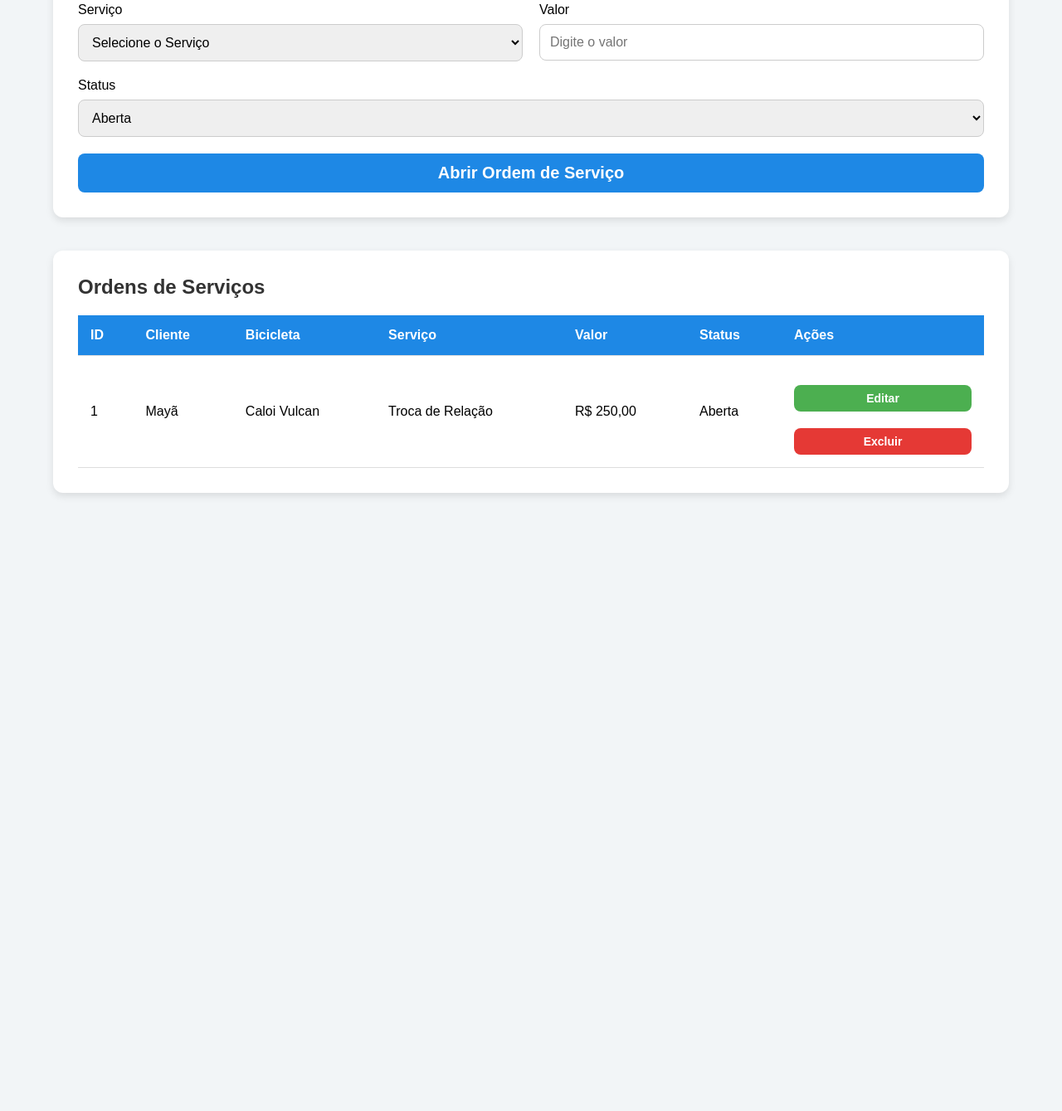
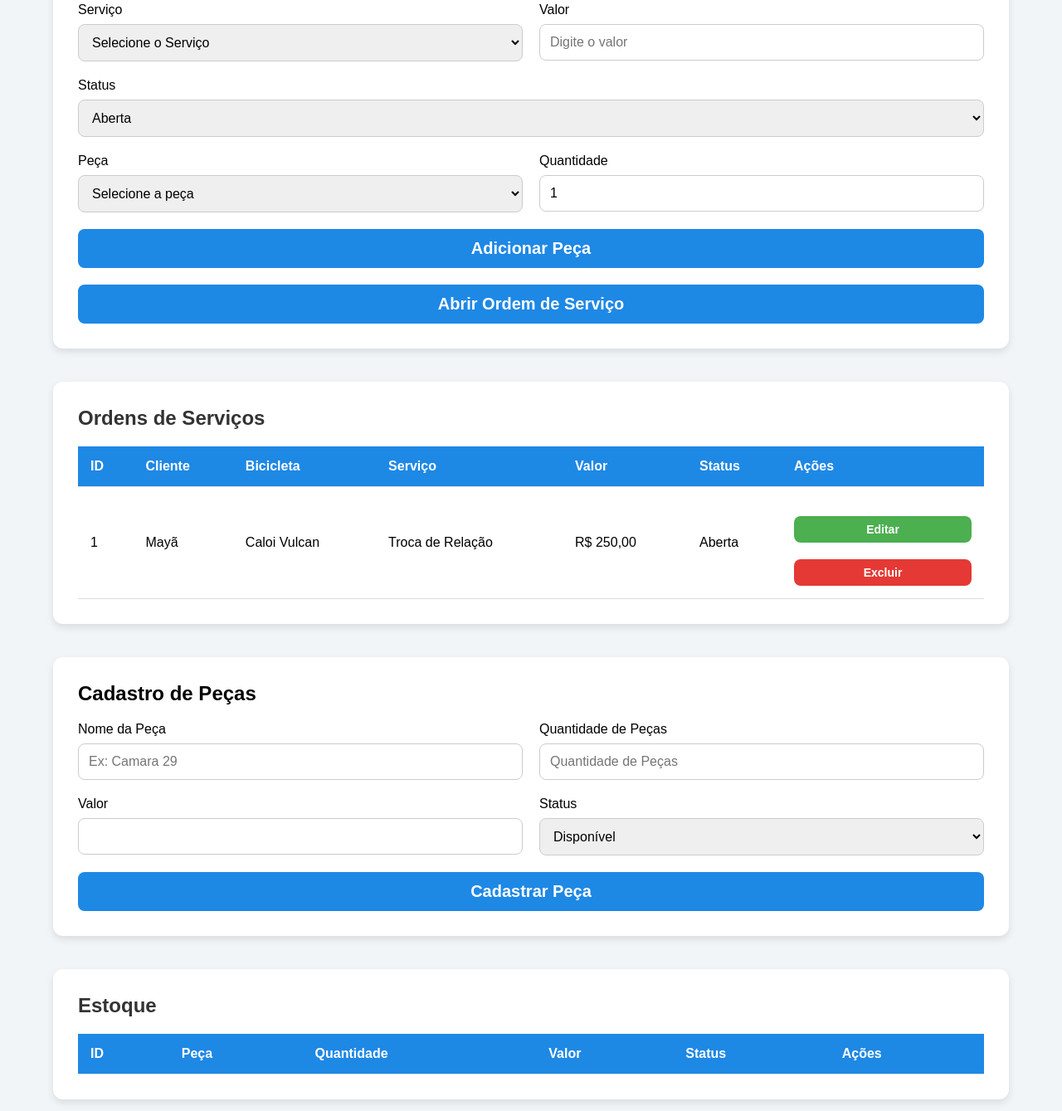
Before and after one commit to mayapaffer/bikemanagerv2, a plain HTML site: page index.html in a window 1280 px wide. Shown: the part 1281-2620 px from the top of the page at 83% size. Before the commit the page ends 1915 px from the top, so only its background shows below. Drawn offline with Linux system fonts and the light colour scheme.

Commit message:
Adiciona campo de peças na ordem de serviço

```diff
--- a/index.html
+++ b/index.html
@@ -5,7 +5,8 @@
     <meta name="viewport" content="width=device-width, initial-scale=1.0">
     <script defer src="js/clientes.js"></script>
     <script defer src="js/bicicletas.js"></script>
-    <script  defer src="js/ordens.js"></script>
+    <script defer src="js/estoque.js"></script>
+    <script defer src="js/ordens.js"></script>
     <script defer src="js/app.js"></script>
     <link rel="stylesheet" href="style.css">
     <title>Bike Manager v2</title>
@@ -156,6 +157,19 @@
                         </select>
                     </div>
                 </div>
+                <div class="linha">
+                    <div class="campo">
+                        <label for="pecaOs">Peça</label>
+                        <select id="pecaOs">
+                            <option value="">Selecione a peça</option>
+                        </select>
+                    </div>
+                    <div class="campo">
+                        <label for="quantidadeOs">Quantidade</label>
+                        <input type="number" id="quantidadeOs" min="1" value="1">
+                    </div>
+                </div>
+                <button type="submit" id="adicionarPecaOs">Adicionar Peça</button>
                 <button type="submit">Abrir Ordem de Serviço</button>
             </form>
         </section>
@@ -193,6 +207,67 @@
                 </tbody>
             </table>
         </section>
+
+        <section class="formulario">
+
+            <h2>Cadastro de Peças</h2>
+
+            <form id="formEstoque">
+
+                <div class="linha">
+                    <div class="campo">
+                        <label for="nomePeca">Nome da Peça</label>
+                        <input type="text" id="nomePeca" placeholder="Ex: Camara 29" required>
+                    </div>
+
+                    <div class="campo">
+                        <label for="quantidadePeca">Quantidade de Peças</label>
+                        <input type="text" id="quantidadePeca" placeholder="Quantidade de Peças" min="0" required>
+                    </div>
+                </div>
+
+                <div class="linha">
+                    <div class="campo">
+                        <label for="valorPeca">Valor</label>
+                        <input type="text" id="valorPeca" min="0" step="0.01" required>
+                    </div>
+
+                    <div class="campo">
+                        <label for="statusPeca">Status</label>
+                        <select id="statusPeca">
+                            <option value="disponivel">Disponível</option>
+                            <option value="baixo-estoque">Baixo Estoque</option>
+                            <option value="indisponivel">Indisponível</option>
+                        </select>
+                    </div>
+                </div>
+
+                <button type="submit" id="botaoEstoque">Cadastrar Peça</button>
+            </form>
+
+        </section>
+
+        <section class="tabela-container">
+
+            <h2>Estoque</h2>
+
+            <table>
+                <thead>
+                    <tr>
+                        <th>ID</th>
+                        <th>Peça</th>
+                        <th>Quantidade</th>
+                        <th>Valor</th>
+                        <th>Status</th>
+                        <th>Ações</th>
+                    </tr>
+                </thead>
+
+                <tbody id="tabelaEstoque">
+
+                </tbody>
+            </table>
+        </section>
     </main>
     <footer></footer>
 </body>
```
